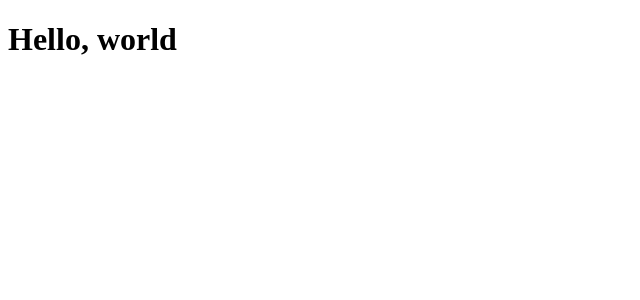
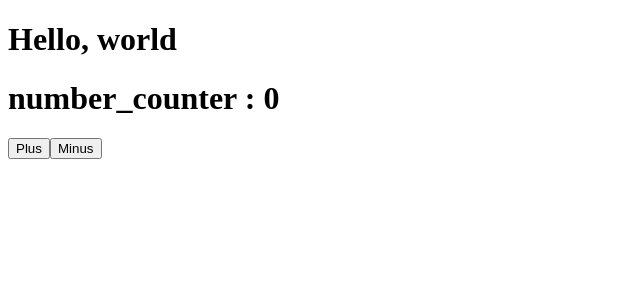
Before and after one commit to dongwu-kim/practice1_react_movie_app, a React (Create React App) app: page / in a window 1280 px wide. Shown: the top 300 px of the page, without its empty margins (0-640 px from the left). Built offline with nearby package versions, Linux system fonts and the light colour scheme.

Commit message:
저녁공부12.29

```diff
--- a/src/App.js
+++ b/src/App.js
@@ -2,8 +2,24 @@ import React from "react";
 import PropTypes from "prop-types";
 
 class App extends React.Component {
+  state = {
+    num: 0,
+  };
+  plus = () => {
+    this.setState({ num: 1 });
+  };
+  minus = () => {
+    this.setState({ num: -1 });
+  };
   render() {
-    return <h1>Hello, world</h1>;
+    return (
+      <div>
+        <h1>Hello, world</h1>
+        <h1>number_counter : {this.state.num}</h1>
+        <button onClick={this.plus}>Plus</button>
+        <button onClick={this.minus}>Minus</button>
+      </div>
+    );
   }
 }
 
```
Also changed, not shown: 2 other files (tests, documents, lock files or other folders).
